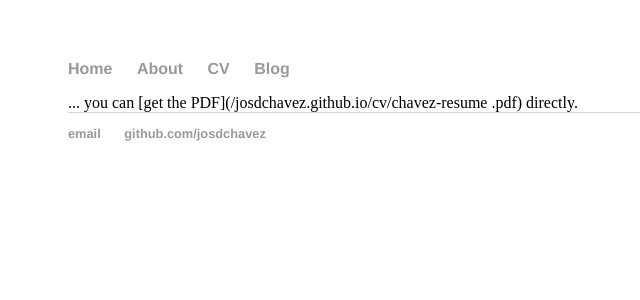
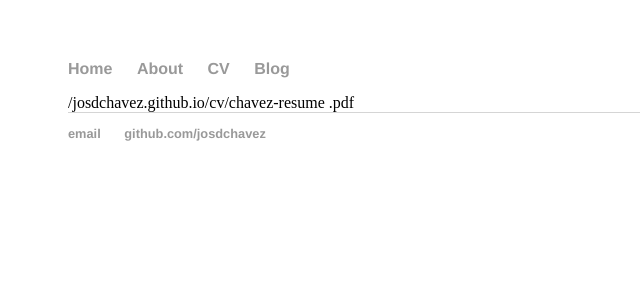
Before and after one commit to josdchavez/josdchavez.github.io, a Jekyll site: the page built from cv/index.html, in a window 1280 px wide. Shown: the top 300 px of the page, without its empty margins (124-764 px from the left). Built offline with Jekyll 4.4.1, drawn with Linux system fonts in a browser that asks for light colours.

Commit message:
Update index.html

```diff
--- a/cv/index.html
+++ b/cv/index.html
@@ -1,4 +1,4 @@
 ---
 layout: default
 ---
-... you can [get the PDF]({{josdchavez.github.io/cv/chavez-resume .pdf}}/josdchavez.github.io/cv/chavez-resume .pdf) directly.
+{{ site.baseurl }}/josdchavez.github.io/cv/chavez-resume .pdf
```
